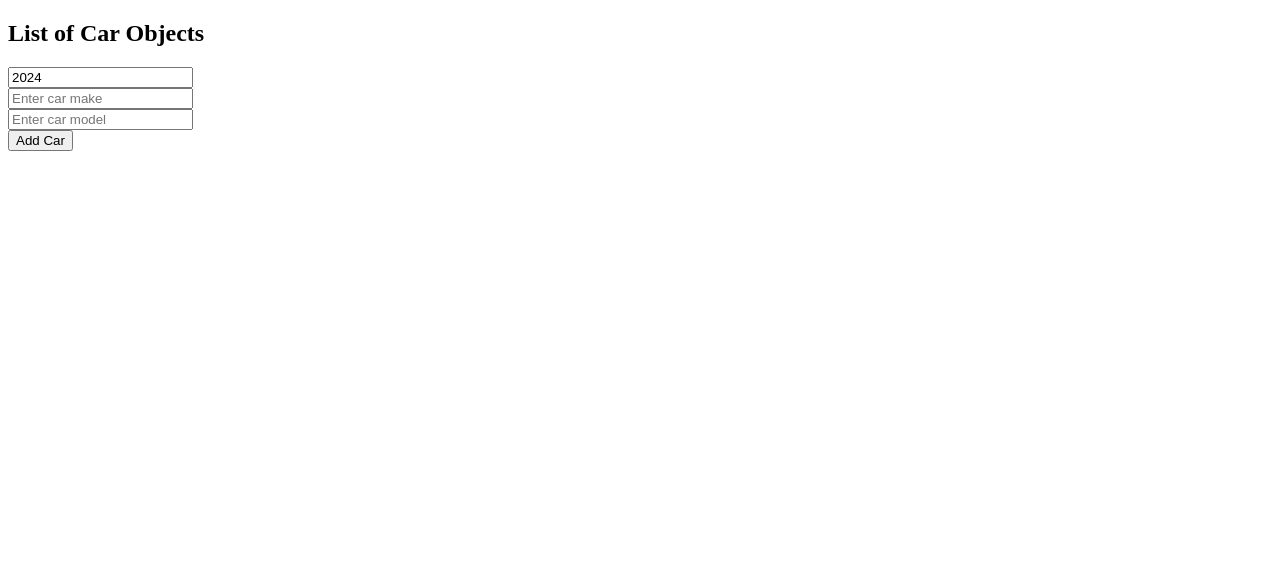
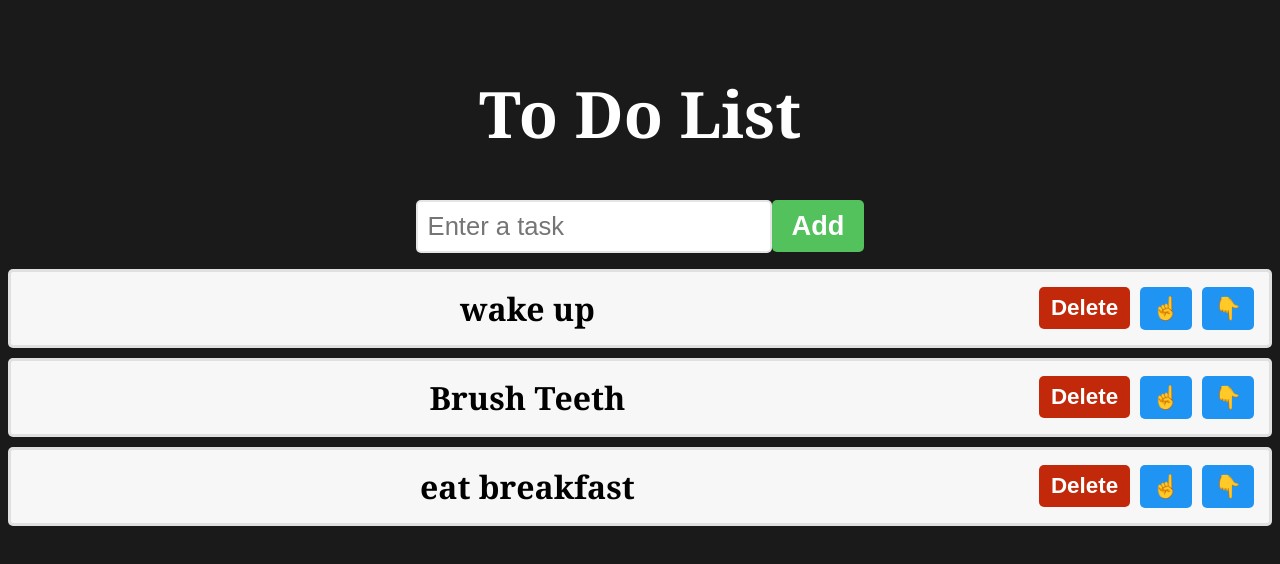
Before and after one commit to muhsinachipra/React-Practise, a React (Vite) app: page / in a window 1280 px wide. Shown: the top 564 px of the page. Built offline with nearby package versions, Linux system fonts and the light colour scheme; the HTML template or start-up script is replaced by a standard one.

Commit message:
ToDoList

```diff
--- a/src/App.jsx
+++ b/src/App.jsx
@@ -14,11 +14,12 @@ import OnChange from "./OnChange";
 import ColorPicker from "./ColorPicker";
 import Fruits from "./Fruits";
 import Cars from "./Cars";
+import ToDoList from "./ToDoList";
 
 function App() {
 
   return (
-    <Cars/>
+    <ToDoList/>
   );
 }
 
--- /dev/null
+++ b/src/ToDoList.jsx
@@ -0,0 +1,70 @@
+import React, {useState} from "react";
+
+export default function ToDoList () {
+    const [tasks,setTasks] = useState(["wake up","Brush Teeth","eat breakfast"])
+    const [newTask, setNewTask] = useState("")
+
+    const handleInputChange = (event) =>{
+        setNewTask(event.target.value)
+    }
+
+    const addTask = () => {
+        if(newTask.trim() !== ""){
+            setTasks(t => [...t, newTask])
+            setNewTask("");
+        }
+    }
+
+    const deleteTask = (index) => {
+        const updatedTasks = tasks.filter((_,i) => i !== index)
+        setTasks(updatedTasks)
+    }
+
+    function upTask(index){
+        if(index > 0){
+            const updatedTask = [...tasks];
+            [updatedTask[index],updatedTask[index-1]] =
+            [updatedTask[index-1],updatedTask[index]]
+            setTasks(updatedTask)
+        }
+    }
+
+    const downTask = (index) => {
+        if(index < tasks.length -1){
+            const updatedTask = [...tasks];
+            [updatedTask[index],updatedTask[index + 1]] =
+            [updatedTask[index + 1],updatedTask[index]]
+            setTasks(updatedTask)
+        }
+    }
+
+    return(
+        <div className="to-do-list">
+            <h1>To Do List</h1>
+            <div>
+                <input type="text" placeholder="Enter a task"
+                    value={newTask} onChange={handleInputChange}/>
+                <button className="add-button" onClick={addTask}>Add</button>
+            </div>
+            <ol>
+                {tasks.map((task,index) =>
+                    <li key={index}>
+                        <span className="text">{task}</span>
+                        <button className="delete-button"
+                        onClick={() => deleteTask(index)}>
+                            Delete
+                        </button>
+                        <button className="move-button"
+                        onClick={() => upTask(index)}>
+                            ☝
+                        </button>
+                        <button className="move-button"
+                        onClick={() => downTask(index)}>
+                            👇
+                        </button>
+                    </li>
+                )}
+            </ol>
+        </div>
+    );
+}
--- a/src/index.css
+++ b/src/index.css
@@ -1,4 +1,4 @@
-.card {
+/* .card {
   border: 1px solid hsl(0, 0%, 80%);
   border-radius: 10px;
   box-shadow: 5px 5px 5px hsla(0, 0%, 0%, 0.1);
@@ -124,4 +124,101 @@
 
 input[type="color"]{
   width: 100px;
+} */
+
+
+
+
+
+
+/*-------------------- TO-DO-LIST --------------------------------*/
+
+
+
+
+
+
+body {
+  background-color: hsl(0, 0%, 10%);
 }
+
+.to-do-list {
+  font-family: Cambria, Cochin, Georgia, Times, 'Times New Roman', serif;
+  text-align: center;
+  margin-top: 70px;
+}
+
+h1 {
+  font-size: 4rem;
+  color: white;
+}
+
+button {
+  font-size: 1.7rem;
+  font-weight: bold;
+  padding: 10px 20px;
+  color: white;
+  border: none;
+  border-radius: 5px;
+  cursor: pointer;
+  transition: background-color 0.5s ease;
+}
+
+.add-button {
+  background-color: hsl(125, 47%, 54%);
+}
+
+.add-button:hover {
+  background-color: hsl(125, 47%, 44%);
+}
+
+.delete-button {
+  background-color: hsl(10, 90%, 40%);
+}
+
+.delete-button:hover {
+  background-color: hsl(10, 90%, 30%);
+}
+
+.move-button {
+  background-color: hsl(207, 90%, 54%);
+}
+
+.move-button:hover {
+  background-color: hsl(207, 90%, 44%);
+}
+
+input[type="text"] {
+  font-size: 1.6rem;
+  padding: 10px;
+  border: 2px solid hsla(0, 0%, 80%, 0.5);
+  border-radius: 5px;
+  color: hsla(0, 0%, 0%, 0.5);
+}
+
+ol {
+  padding: 0;
+}
+
+li {
+  font-size: 2rem;
+  font-weight: bold;
+  padding: 15px;
+  background-color: hsl(0, 0%, 97%);
+  margin-bottom: 10px;
+  border: 3px solid hsla(0, 0%, 85%, 0.75);
+  border-radius: 5px;
+  display: flex;
+  align-items: center;
+}
+
+.text {
+  flex: 1;
+}
+
+.delete-button,
+.move-button {
+  padding: 8px 12px;
+  font-size: 1.4rem;
+  margin-left: 10px;
+}
```
